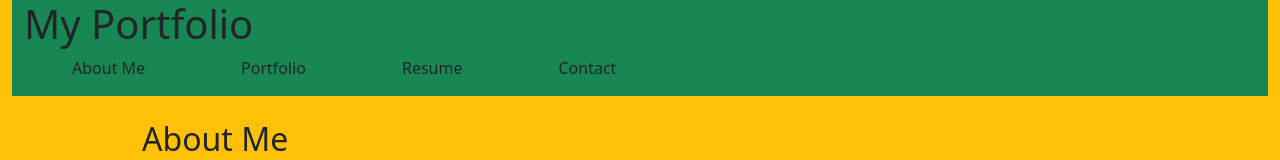
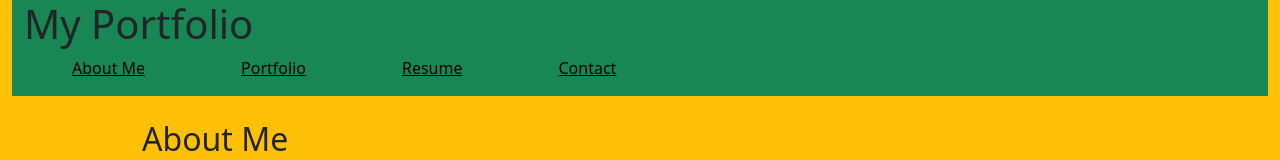
Before and after one commit to Bullspippen/A-React-Powered-Portfolio, a React (Create React App) app in the folder a-react-powered-portfolio/: page / in a window 1280 px wide. Shown: the top 160 px of the page. Built offline with nearby package versions, Linux system fonts and the light colour scheme.

Commit message:
Navigation.js file updated to amend links to name properties

```diff
--- a/a-react-powered-portfolio/src/components/Navigation.js
+++ b/a-react-powered-portfolio/src/components/Navigation.js
@@ -19,12 +19,13 @@ function Navigation(props) {
             }`}
             key={page.name}
           >
-            <span
-              // When the list item is clicked, update the current page
+            <a
+              href={`#${page.name}`}
+              style={{ color: 'black' }} // Set the color of the link to black
               onClick={() => setCurrentPage(page)}
             >
               {page.name}
-            </span>
+            </a>
           </li>
         ))}
       </ul>
```
Also changed, not shown: a-react-powered-portfolio/src/App.js (line endings or trailing spaces).
